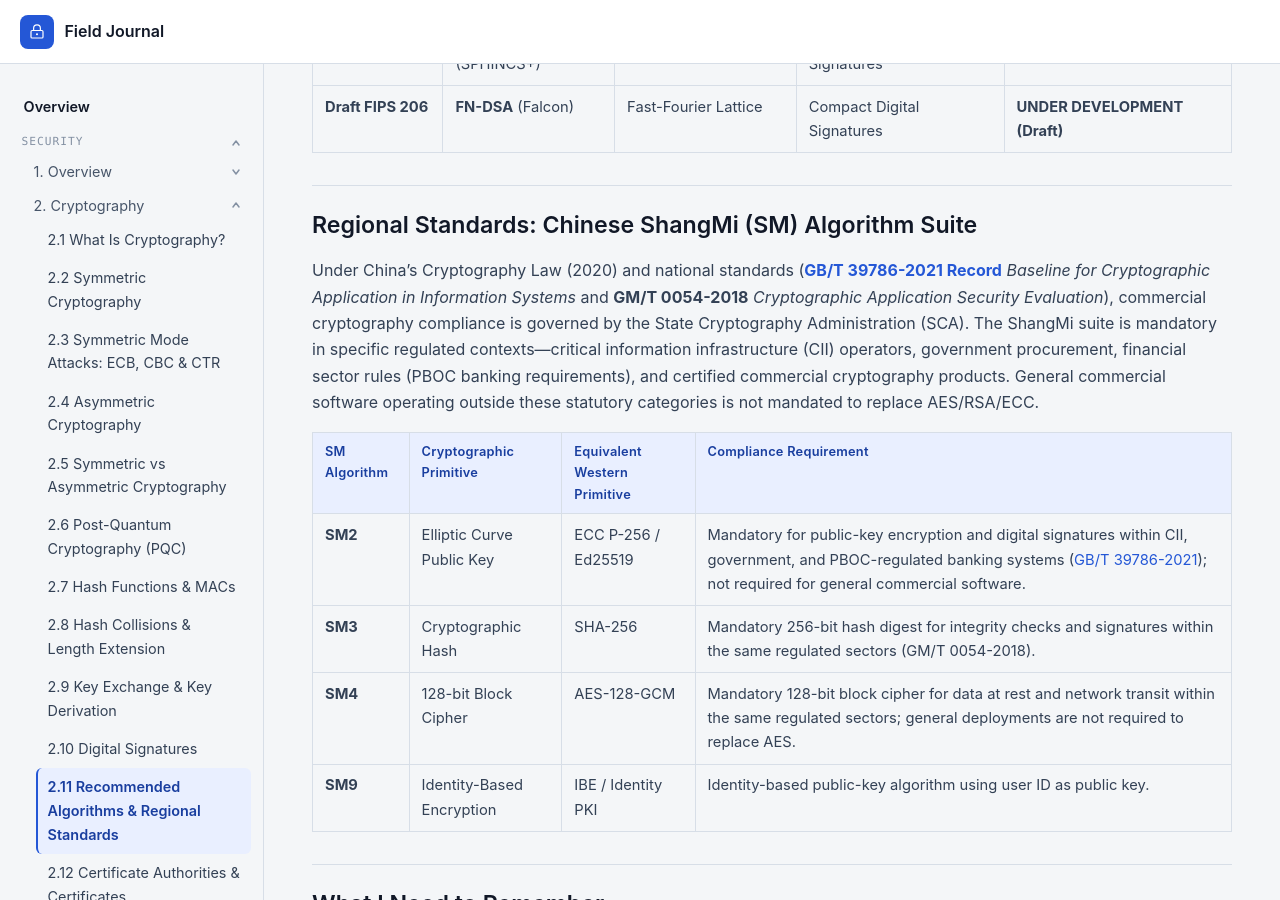
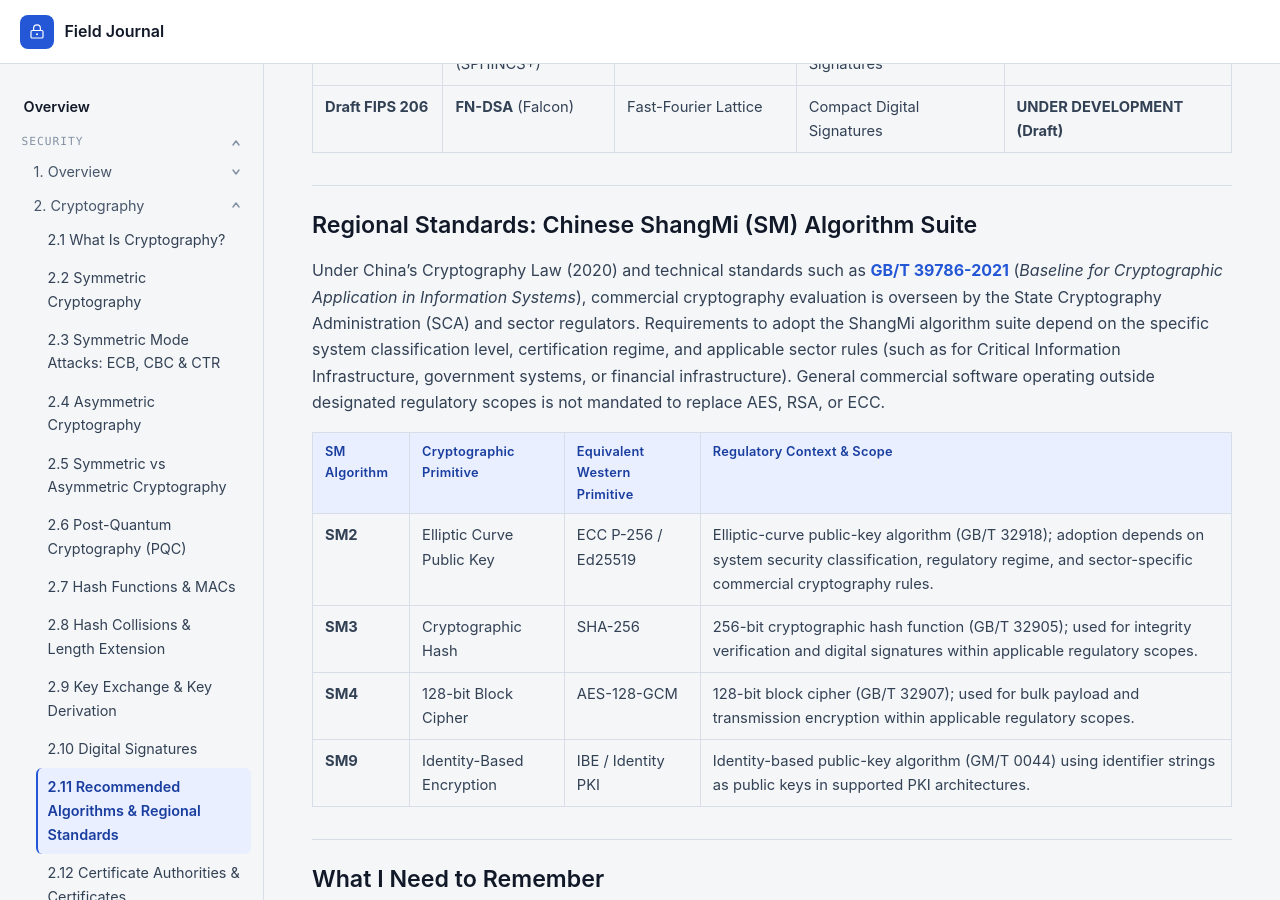
Before and after one commit to llody9977/journal, a Jekyll site: the page built from topics/recommended-algorithms.md, in a window 1280 px wide and 900 px high, scrolled down 3224 px. Built offline with Jekyll 4.4.1, drawn with Linux system fonts in a browser that asks for light colours.

Commit message:
Address final 2.11 Chinese algorithm suite scope and 2.15 Argon2id attribution and GPU throughput phrasing

```diff
--- a/topics/recommended-algorithms.md
+++ b/topics/recommended-algorithms.md
@@ -62,14 +62,14 @@ NIST finalized three quantum-resistant FIPS standards in August 2024, with a fou
 
 ## Regional Standards: Chinese ShangMi (SM) Algorithm Suite
 
-Under China's Cryptography Law (2020) and national standards (**[GB/T 39786-2021 Record](https://std.samr.gov.cn/gb/search/gbDetailed?id=BD89DE8E07393D08E05397BE0A0A4FAD)** *Baseline for Cryptographic Application in Information Systems* and **GM/T 0054-2018** *Cryptographic Application Security Evaluation*), commercial cryptography compliance is governed by the State Cryptography Administration (SCA). The ShangMi suite is mandatory in specific regulated contexts—critical information infrastructure (CII) operators, government procurement, financial sector rules (PBOC banking requirements), and certified commercial cryptography products. General commercial software operating outside these statutory categories is not mandated to replace AES/RSA/ECC.
+Under China's Cryptography Law (2020) and technical standards such as **[GB/T 39786-2021](https://std.samr.gov.cn/gb/search/gbDetailed?id=BD89DE8E07393D08E05397BE0A0A4FAD)** (*Baseline for Cryptographic Application in Information Systems*), commercial cryptography evaluation is overseen by the State Cryptography Administration (SCA) and sector regulators. Requirements to adopt the ShangMi algorithm suite depend on the specific system classification level, certification regime, and applicable sector rules (such as for Critical Information Infrastructure, government systems, or financial infrastructure). General commercial software operating outside designated regulatory scopes is not mandated to replace AES, RSA, or ECC.
 
-| SM Algorithm | Cryptographic Primitive | Equivalent Western Primitive | Compliance Requirement |
+| SM Algorithm | Cryptographic Primitive | Equivalent Western Primitive | Regulatory Context &amp; Scope |
 |---|---|---|---|
-| **SM2** | Elliptic Curve Public Key | ECC P-256 / Ed25519 | Mandatory for public-key encryption and digital signatures within CII, government, and PBOC-regulated banking systems ([GB/T 39786-2021](https://std.samr.gov.cn/gb/search/gbDetailed?id=BD89DE8E07393D08E05397BE0A0A4FAD)); not required for general commercial software. |
-| **SM3** | Cryptographic Hash | SHA-256 | Mandatory 256-bit hash digest for integrity checks and signatures within the same regulated sectors (GM/T 0054-2018). |
-| **SM4** | 128-bit Block Cipher | AES-128-GCM | Mandatory 128-bit block cipher for data at rest and network transit within the same regulated sectors; general deployments are not required to replace AES. |
-| **SM9** | Identity-Based Encryption | IBE / Identity PKI | Identity-based public-key algorithm using user ID as public key. |
+| **SM2** | Elliptic Curve Public Key | ECC P-256 / Ed25519 | Elliptic-curve public-key algorithm (GB/T 32918); adoption depends on system security classification, regulatory regime, and sector-specific commercial cryptography rules. |
+| **SM3** | Cryptographic Hash | SHA-256 | 256-bit cryptographic hash function (GB/T 32905); used for integrity verification and digital signatures within applicable regulatory scopes. |
+| **SM4** | 128-bit Block Cipher | AES-128-GCM | 128-bit block cipher (GB/T 32907); used for bulk payload and transmission encryption within applicable regulatory scopes. |
+| **SM9** | Identity-Based Encryption | IBE / Identity PKI | Identity-based public-key algorithm (GM/T 0044) using identifier strings as public keys in supported PKI architectures. |
 
 ## What I Need to Remember
 
```
Also changed, not shown: topics/password-storage.md (+2 -2 lines).
